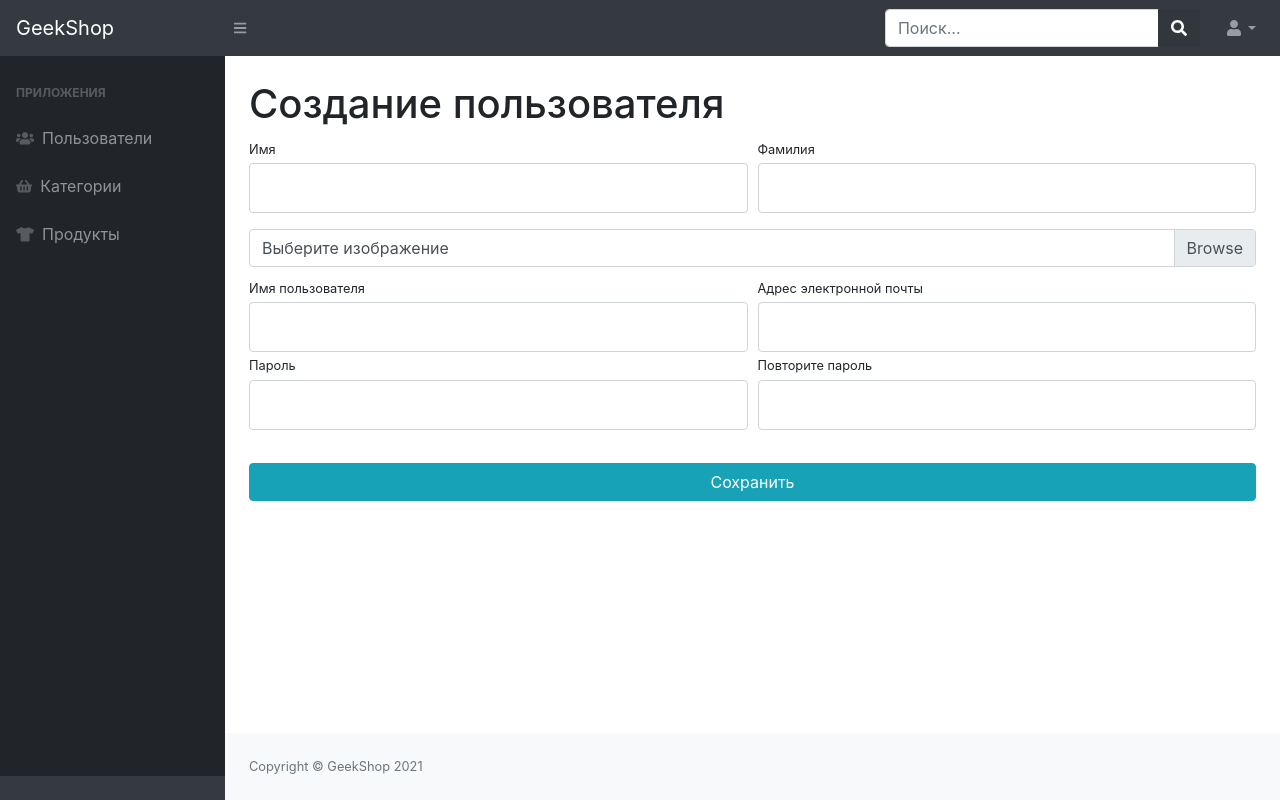
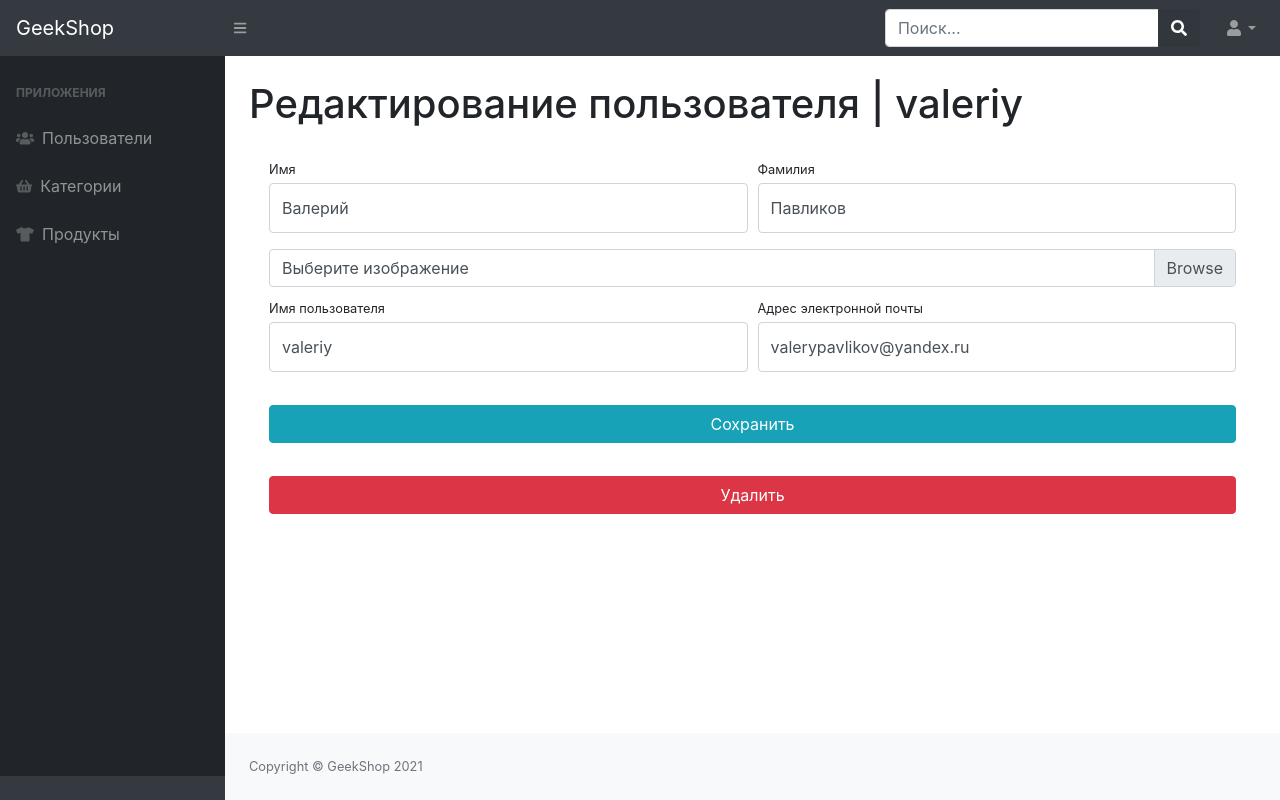
Before and after one commit to Vokler/geekshop-800, a Django app: template admins/templates/admins/admin-users-update-delete.html in a window 1280 px wide. Run offline with Django 3.2, Linux system fonts and the light colour scheme; the template is opened without the code that fills it, so the values that code supplies are empty; some libraries are stand-ins or nearby versions.

Commit message:
added remove and update controllers

```diff
--- a/admins/templates/admins/admin-users-read.html
+++ b/admins/templates/admins/admin-users-read.html
@@ -36,7 +36,7 @@
                             {% for user in users %}
                                 <tr>
                                     <td>
-                                        <a href="admin-users-update-delete.html" style="color: dodgerblue">
+                                        <a href="{% url 'admins:admin_users_update' user.id %}" style="color: dodgerblue">
                                             {{ user.username }}
                                         </a>
                                     </td>
--- a/admins/templates/admins/admin-users-update-delete.html
+++ b/admins/templates/admins/admin-users-update-delete.html
@@ -3,19 +3,20 @@
 {% block content %}
     <main>
         <div class="container-fluid">
-            <h1 class="mt-4">Создание пользователя</h1>
+            <h1 class="mt-4">Редактирование пользователя | valeriy</h1>
+            <div class="card-body">
                 <form action="">
                     <div class="form-row">
                         <div class="col-lg-6">
                             <div class="form-group">
                                 <label class="small mb-1" for="inputFirstName">Имя</label>
-                            <input class="form-control py-4" id="inputFirstName" type="text"/>
+                                <input class="form-control py-4" id="inputFirstName" type="text" value="Валерий"/>
                             </div>
                         </div>
                         <div class="col-lg-6">
                             <div class="form-group">
                                 <label class="small mb-1" for="inputLastName">Фамилия</label>
-                            <input class="form-control py-4" id="inputLastName" type="text"/>
+                                <input class="form-control py-4" id="inputLastName" type="text" value="Павликов"/>
                             </div>
                         </div>
                     </div>
@@ -31,25 +32,15 @@
                         <div class="col-lg-6">
                             <label class="small mb-1" for="inputUsername">Имя пользователя</label>
                             <input class="form-control py-4" id="inputUsername" type="text"
-                               aria-describedby="usernameHelp"/>
+                                   aria-describedby="usernameHelp"
+                                   value="valeriy"/>
                         </div>
                         <div class="col-lg-6">
                             <label class="small mb-1" for="inputEmailAddress">Адрес электронной
                                 почты</label>
                             <input class="form-control py-4" id="inputEmailAddress" type="email"
-                               aria-describedby="emailHelp"/>
-                    </div>
-                </div>
-                <div class="form-row">
-                    <div class="col-lg-6">
-                        <label class="small mb-1" for="inputPassword1">Пароль</label>
-                        <input class="form-control py-4" id="inputPassword1" type="text"
-                               aria-describedby="password1Help"/>
-                    </div>
-                    <div class="col-lg-6">
-                        <label class="small mb-1" for="inputPassword2">Повторите пароль</label>
-                        <input class="form-control py-4" id="inputPassword2" type="text"
-                               aria-describedby="password2Help"/>
+                                   aria-describedby="emailHelp"
+                                   value="valerypavlikov@yandex.ru"/>
                         </div>
                     </div>
                     <div class="form-row">
@@ -58,6 +49,12 @@
                         </div>
                     </div>
                 </form>
+                <div class="row">
+                    <div class="col-lg-12" style="margin-top: 33px;">
+                        <input class="btn btn-danger btn-block" type="submit" value="Удалить">
+                    </div>
+                </div>
+            </div>
         </div>
     </main>
 {% endblock %}
--- a/admins/urls.py
+++ b/admins/urls.py
@@ -1,11 +1,13 @@
 from django.urls import path
 
-from admins.views import index, admin_users, admin_users_create, admin_users_update_delete
+from admins.views import index, admin_users, admin_users_create, admin_users_update, admin_users_remove
 
 app_name = 'admins'
 
 urlpatterns = [
     path('', index, name='index'),
     path('users/', admin_users, name='admin_users'),
-    path('users-create/', admin_users_create, name='admin_users_create'),
+    path('users/create/', admin_users_create, name='admin_users_create'),
+    path('users/update/<int:pk>/', admin_users_update, name='admin_users_update'),
+    path('users/remove/<int:pk>/', admin_users_remove, name='admin_users_remove'),
 ]
--- a/admins/views.py
+++ b/admins/views.py
@@ -27,5 +27,9 @@ def admin_users_create(request):
     return render(request, 'admins/admin-users-create.html', context)
 
 
-def admin_users_update_delete(request):
+def admin_users_update(request, pk):
     return render(request, 'admins/admin-users-update-delete.html')
+
+
+def admin_users_remove(request, pk):
+    pass
```
Lines whose indentation alone changed are shown as unchanged.
